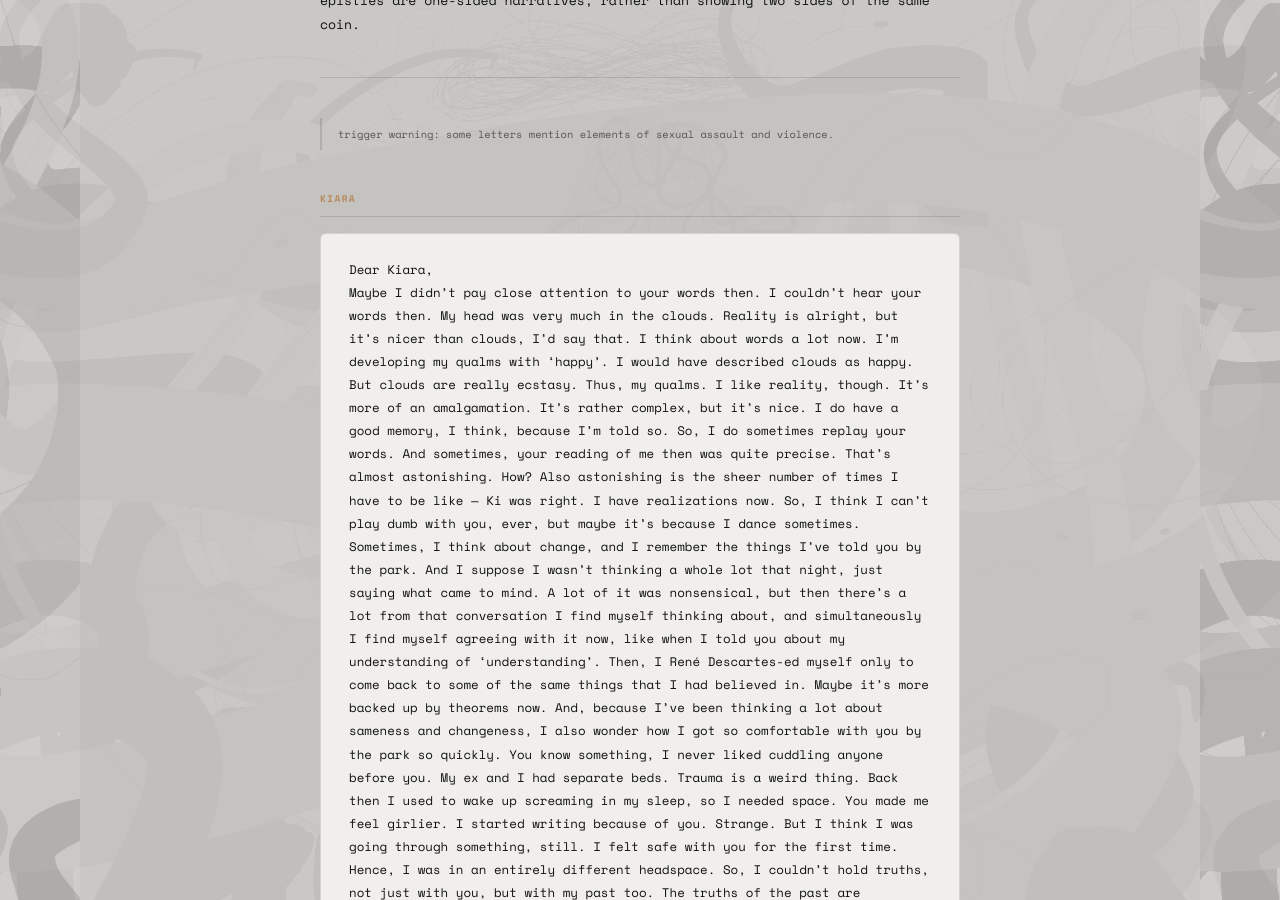
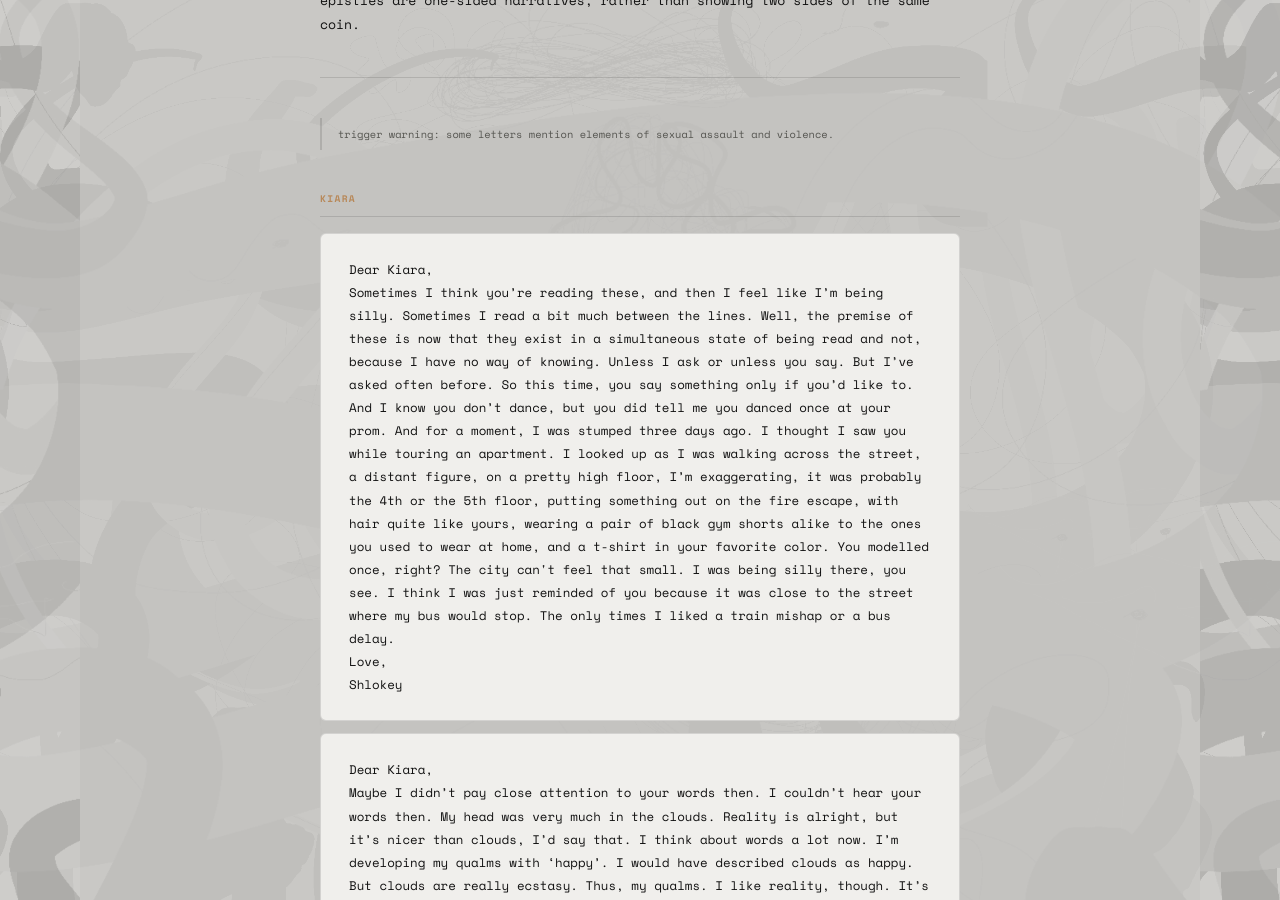
Before and after one commit to shlokamohanty/i-write-sometimes, a Jekyll site: the page built from _posts/2026-03-20-letter.md, in a window 1280 px wide and 900 px high, scrolled down 1229 px. Built offline with Jekyll 4.4.1, drawn with Linux system fonts in a browser that asks for light colours; some web fonts are replaced.

Commit message:
wwrbwr
brwbrwrt

```diff
--- a/_posts/.obsidian/workspace.json
+++ b/_posts/.obsidian/workspace.json
@@ -185,9 +185,9 @@
   },
   "active": "76fc2e2a4148f8d9",
   "lastOpenFiles": [
+    "2026-08-21-hedging.md",
+    "2026-03-20-letter.md",
     "2026-03-24-rewiring-connections.md",
-    "2026-03-20-letter.md",
-    "2026-08-21-hedging.md",
     "2026-08-20-why-do-i-want-to-make-physical-things.md",
     "2026-08-18-changing-relationship-with-art-museums.md",
     "2026-08-18-am-i-a-proponent-of-determinism.md",
--- a/_posts/2026-03-20-letter.md
+++ b/_posts/2026-03-20-letter.md
@@ -27,6 +27,11 @@ Keep in mind, while reading these, that the letters show my perspective of my fe
 
 <div class="letter-section">
 <span class="letter-to">kiara</span>
+<div class="letter-block">Dear Kiara,
+Sometimes I think you’re reading these, and then I feel like I’m being silly. Sometimes I read a bit much between the lines. Well, the premise of these is now that they exist in a simultaneous state of being read and not, because I have no way of knowing. Unless I ask or unless you say. But I’ve asked often before. So this time, you say something only if you’d like to. And I know you don’t dance, but you did tell me you danced once at your prom. And for a moment, I was stumped three days ago. I thought I saw you while touring an apartment. I looked up as I was walking across the street, a distant figure, on a pretty high floor, I’m exaggerating, it was probably the 4th or the 5th floor, putting something out on the fire escape, with hair quite like yours, wearing a pair of black gym shorts alike to the ones you used to wear at home, and a t-shirt in your favorite color. You modelled once, right? The city can't feel that small. I was being silly there, you see. I think I was just reminded of you because it was close to the street where my bus would stop. The only times I liked a train mishap or a bus delay.
+Love,
+Shlokey
+</div>
 <div class="letter-block">Dear Kiara,
 Maybe I didn’t pay close attention to your words then. I couldn’t hear your words then. My head was very much in the clouds. Reality is alright, but it’s nicer than clouds, I’d say that. I think about words a lot now. I’m developing my qualms with ‘happy’. I would have described clouds as happy. But clouds are really ecstasy. Thus, my qualms. I like reality, though. It’s more of an amalgamation. It’s rather complex, but it’s nice. I do have a good memory, I think, because I’m told so. So, I do sometimes replay your words. And sometimes, your reading of me then was quite precise. That’s almost astonishing. How? Also astonishing is the sheer number of times I have to be like — Ki was right. I have realizations now. So, I think I can’t play dumb with you, ever, but maybe it’s because I dance sometimes.
 Sometimes, I think about change, and I remember the things I’ve told you by the park. And I suppose I wasn’t thinking a whole lot that night, just saying what came to mind. A lot of it was nonsensical, but then there’s a lot from that conversation I find myself thinking about, and simultaneously I find myself agreeing with it now, like when I told you about my understanding of ‘understanding’. Then, I René Descartes-ed myself only to come back to some of the same things that I had believed in. Maybe it’s more backed up by theorems now. And, because I’ve been thinking a lot about sameness and changeness, I also wonder how I got so comfortable with you by the park so quickly. You know something, I never liked cuddling anyone before you. My ex and I had separate beds. Trauma is a weird thing. Back then I used to wake up screaming in my sleep, so I needed space. You made me feel girlier. I started writing because of you. Strange. But I think I was going through something, still. I felt safe with you for the first time. Hence, I was in an entirely different headspace. So, I couldn’t hold truths, not just with you, but with my past too. The truths of the past are intertwined with the present, but you already know this. So, I was coming out of something quite unusual. You picked up on it, though. And then I was at a loss for words after, in the aftermath. I realised, though, how much I learnt from you recently. It mesmerizes me that something so short can be so profound for me.
```
